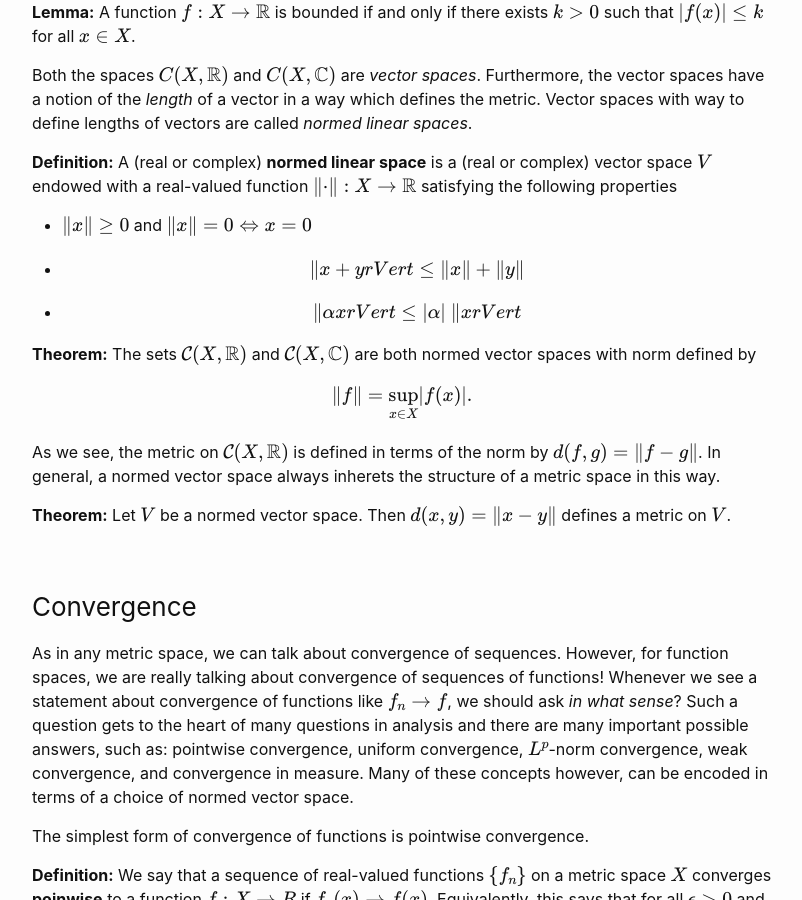
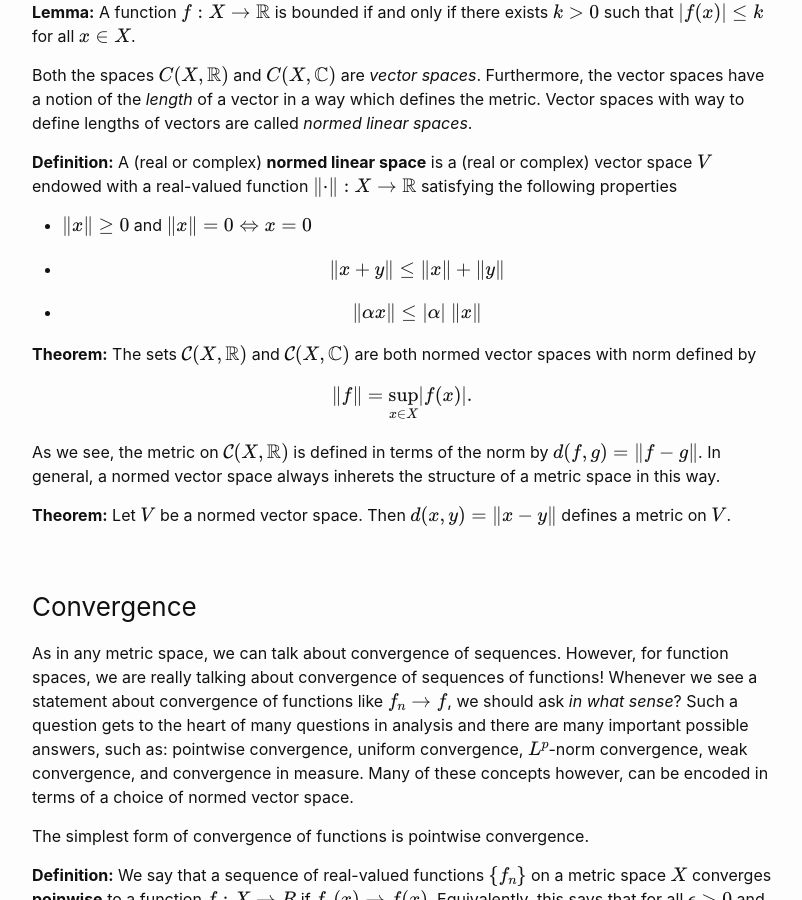
Before and after one commit to wcasper/math414fall2022, a Jekyll site: the page built from _topics/011-function-spaces.md, in a window 1280 px wide and 900 px high, scrolled down 1222 px. Shown: the whole window, without its empty margins (238-1040 px from the left). Built offline with Jekyll 4.4.1, drawn with Linux system fonts in a browser that asks for light colours.

Commit message:
fixed typos

```diff
--- a/_topics/011-function-spaces.md
+++ b/_topics/011-function-spaces.md
@@ -51,8 +51,8 @@ Vector spaces with way to define lengths of vectors are called *normed linear sp
 
 **Definition:** A (real or complex) **normed linear space** is a (real or complex) vector space $$V$$ endowed with a real-valued function $$\lVert\cdot\rVert: X\rightarrow\mathbb R$$ satisfying the following properties
 * $$\lVert x\rVert \geq 0$$ and $$\lVert x\rVert = 0\Leftrightarrow x = 0$$
-* $$\lVert x + y rVert \leq \lVert x\rVert + \lVert y\rVert$$
-* $$\lVert \alpha x rVert\leq \lvert \alpha\rvert \ \lVert x rVert$$
+* $$\lVert x + y \rVert \leq \lVert x\rVert + \lVert y\rVert$$
+* $$\lVert \alpha x \rVert\leq \lvert \alpha\rvert \ \lVert x \rVert$$
 
 **Theorem:** The sets $$\mathcal C(X,\mathbb R)$$ and $$\mathcal C(X,\mathbb C)$$ are both normed vector spaces with norm defined by
 
```
